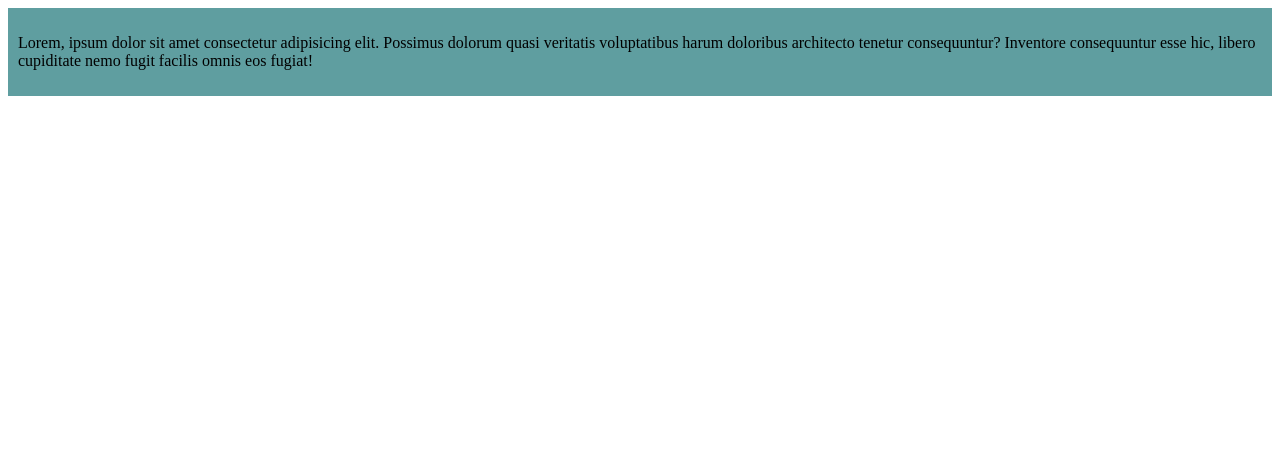
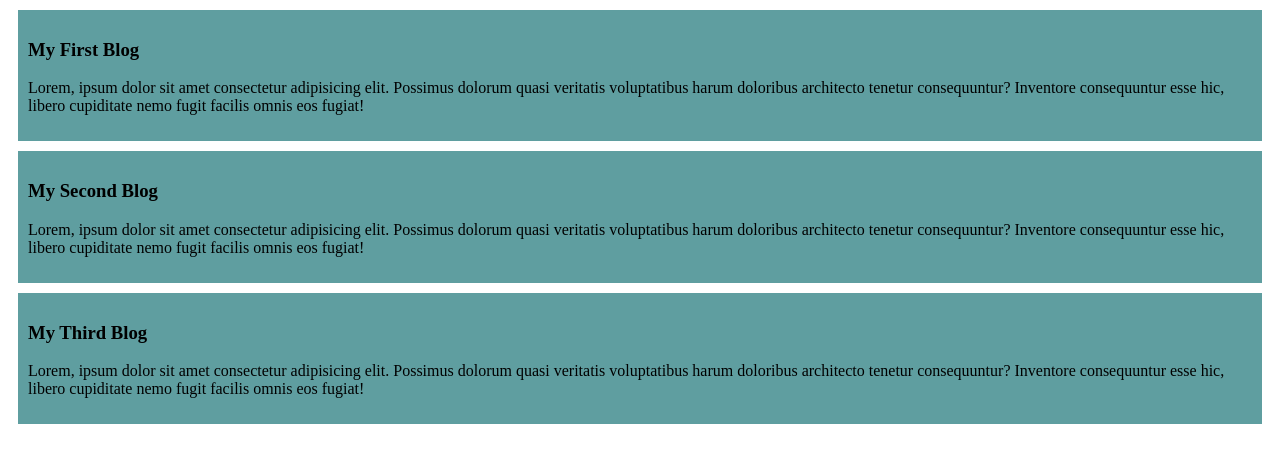
Before and after one commit to archichowdhury4/my-simple-website, a plain HTML site: page index.html in a window 1280 px wide. Drawn offline with Linux system fonts and the light colour scheme.

Commit message:
added the second and third blog

```diff
--- a/index.html
+++ b/index.html
@@ -8,6 +8,15 @@
 </head>
 <body>
     <div>
+        <h3>My First Blog</h3>
+        <p>Lorem, ipsum dolor sit amet consectetur adipisicing elit. Possimus dolorum quasi veritatis voluptatibus harum doloribus architecto tenetur consequuntur? Inventore consequuntur esse hic, libero cupiditate nemo fugit facilis omnis eos fugiat!</p>
+    </div>
+     <div>
+        <h3>My Second Blog</h3>
+        <p>Lorem, ipsum dolor sit amet consectetur adipisicing elit. Possimus dolorum quasi veritatis voluptatibus harum doloribus architecto tenetur consequuntur? Inventore consequuntur esse hic, libero cupiditate nemo fugit facilis omnis eos fugiat!</p>
+    </div>
+     <div>
+        <h3>My Third Blog</h3>
         <p>Lorem, ipsum dolor sit amet consectetur adipisicing elit. Possimus dolorum quasi veritatis voluptatibus harum doloribus architecto tenetur consequuntur? Inventore consequuntur esse hic, libero cupiditate nemo fugit facilis omnis eos fugiat!</p>
     </div>
 </body>
--- a/styles/blog.css
+++ b/styles/blog.css
@@ -1,4 +1,5 @@
 div{
     background-color: cadetblue;
     padding: 10px;
+    margin: 10px;
 }
```
